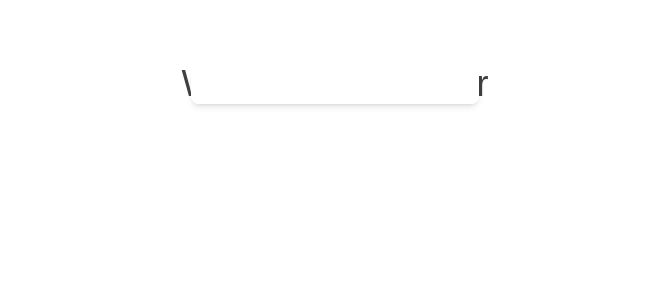
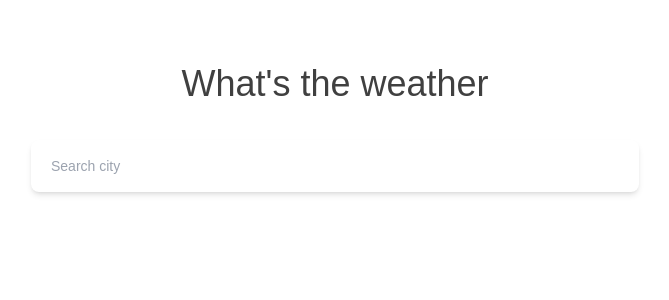
Before and after one commit to HL-Kwong/whats-the-weather, a Next.js app: page / in a window 1280 px wide. Shown: the top 300 px of the page, without its empty margins (305-974 px from the left). Built offline with nearby package versions, Linux system fonts and the light colour scheme.

Commit message:
feature/styled-city-search-bar

```diff
--- a/components/CitySearchBar/CitySearchBar.tsx
+++ b/components/CitySearchBar/CitySearchBar.tsx
@@ -40,14 +40,15 @@ const CitySearchBar = ({ handleCitySelected }: any) => {
     }, [selectedCity]);
 
     return (
-        <div className="fixed top-16 w-72">
+        <div className="w-1/2 max-tablet:w-full">
             <Combobox value={selectedCity} onChange={setSelectedCity}>
                 <div className="relative mt-1">
-                    <div className="relative w-full cursor-default overflow-hidden rounded-lg bg-white text-left shadow-md focus:outline-none focus-visible:ring-2 focus-visible:ring-white/75 focus-visible:ring-offset-2 focus-visible:ring-offset-teal-300 sm:text-sm">
+                    <div className="relative w-full p-2 cursor-default overflow-hidden rounded-lg bg-white text-left shadow-md">
                         <ComboboxInput
-                            className="w-full border-none py-2 pl-3 pr-10 text-sm leading-5 text-gray-900 focus:ring-0"
+                            className="w-full border-none py-2 pl-3 pr-10 text-sm leading-5 text-darkgrey focus:outline-none focus-visible:ring-2 focus-visible:ring-white focus-visible:ring-offset-2"
                             displayValue={(city) => (city as any)?.name}
                             onChange={(event) => setQuery(event.target.value)}
+                            placeholder='Search city'
                         />
                     </div>
                     <Transition
@@ -59,7 +60,7 @@ const CitySearchBar = ({ handleCitySelected }: any) => {
                     >
                         <ComboboxOptions className="absolute mt-1 max-h-60 w-full overflow-auto rounded-md bg-white py-1 text-base shadow-lg ring-1 ring-black/5 focus:outline-none sm:text-sm">
                             {filteredCities.length === 0 && query !== '' ? (
-                                <div className="relative cursor-default select-none px-4 py-2 text-gray-700">
+                                <div className="relative cursor-default select-none px-4 py-2 text-darkgrey">
                                     Nothing found.
                                 </div>
                             ) : (
```
